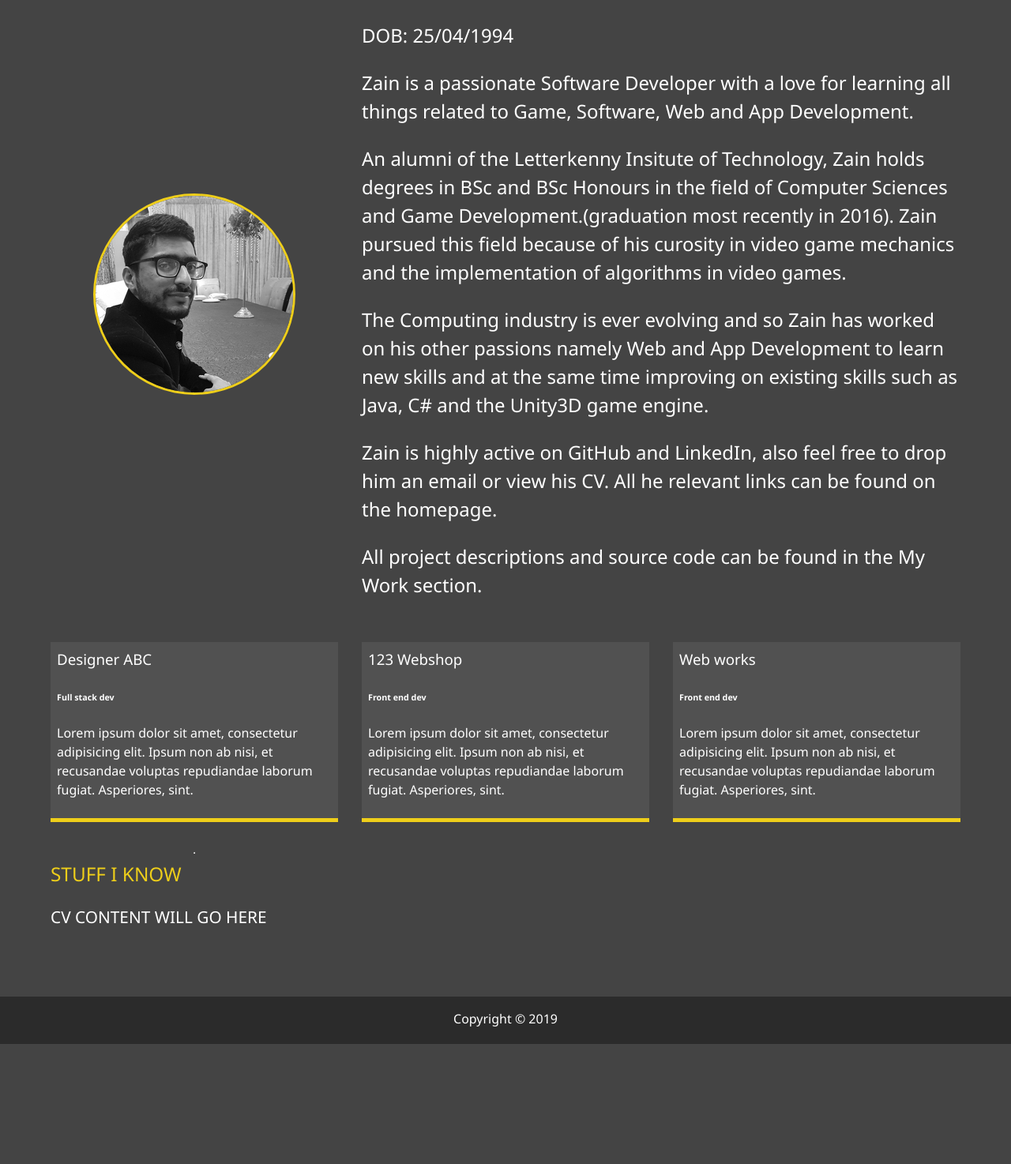
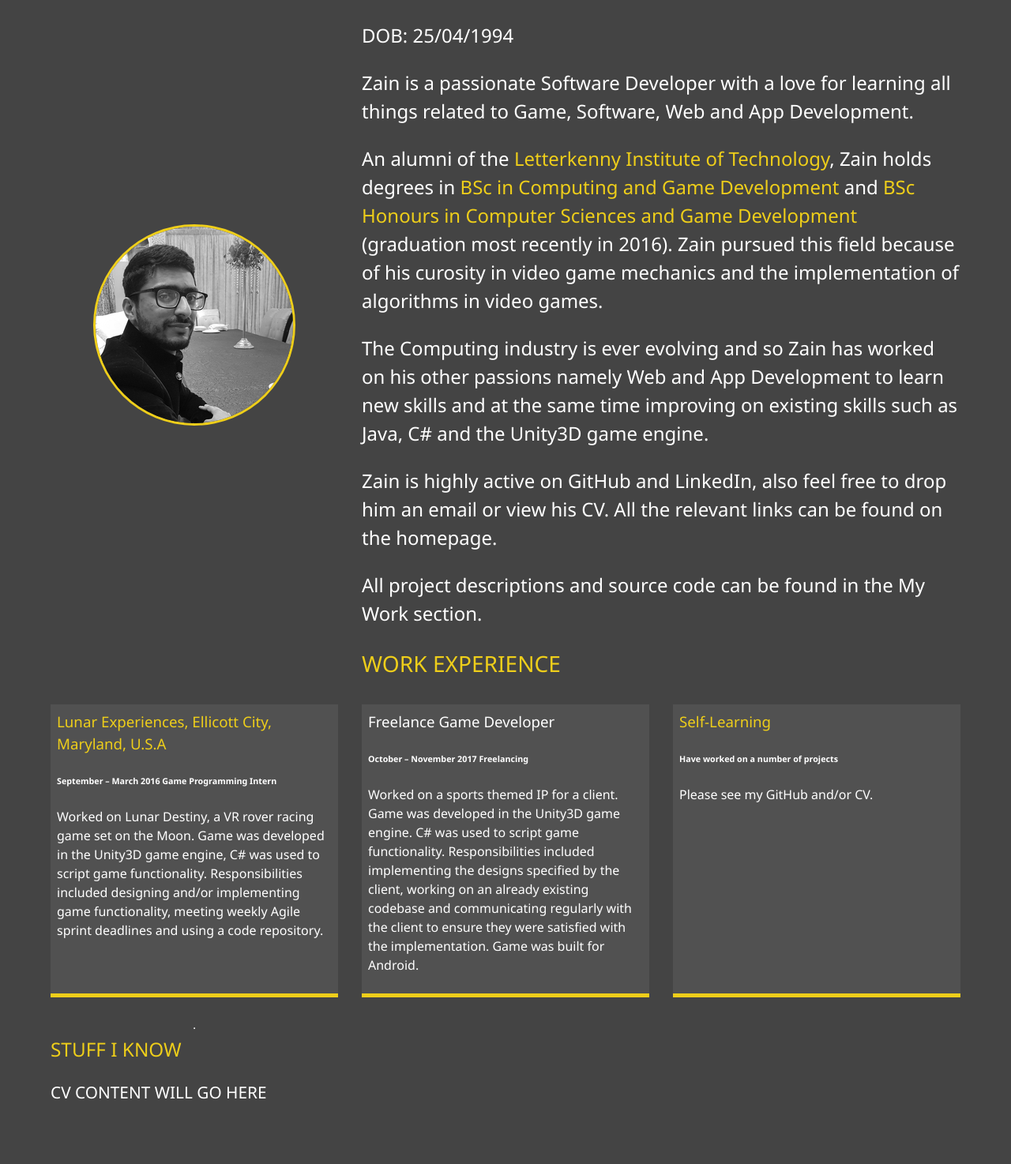
Before and after one commit to Zidan2k9/Portfolio-repo, a PHP site: page /dist/about.html in a window 1280 px wide. Shown: the part 321-1795 px from the top of the page at 79% size. Before the commit the page ends 1643 px from the top, so only its background shows below. Run offline with PHP 8.4, Linux system fonts and the light colour scheme; style sheets or scripts are compiled from the project's sources; some libraries are stand-ins or nearby versions.

Commit message:
Added content to the work experience section and a header

```diff
--- a/dist/about.html
+++ b/dist/about.html
@@ -59,29 +59,33 @@
         <h3 class="text-secondary">BIO</h3>
         <p>DOB: 25/04/1994</p>
         <p>Zain is a passionate Software Developer with a love for learning all things related to Game, Software, Web and App Development.</p>
-        <p>An alumni of the Letterkenny Insitute of Technology, Zain holds degrees in BSc and BSc Honours in the field of Computer Sciences and Game Development.(graduation most recently in 2016). Zain pursued this field because of his curosity in
+        <p>An alumni of the <a href="https://www.lyit.ie/"><span class="text-secondary">Letterkenny Institute of Technology</span></a>, Zain holds degrees in <a href="https://www.lyit.ie/CourseDetails/D202/LY_KGAME_D/ComputerGamesDevelopment"><span class="text-secondary">BSc in Computing and Game Development</span></a> and <a href="https://www.lyit.ie/CourseDetails/D202/LY_KGAME_B/ComputerGamesDevelopment"><span class="text-secondary">BSc Honours in Computer Sciences and Game Development</span></a> (graduation most recently in 2016). Zain pursued this field because of his curosity in
           video game mechanics and the implementation of algorithms in video games.</p>
         <p>The Computing industry is ever evolving and so Zain has worked on his other passions namely Web and App Development to learn new skills and at the same time improving on existing skills such as Java, C# and the Unity3D game engine.</p>
-        <p>Zain is highly active on GitHub and LinkedIn, also feel free to drop him an email or view his CV. All he relevant links can be found on the homepage.</p>
+        <p>Zain is highly active on GitHub and LinkedIn, also feel free to drop him an email or view his CV. All the relevant links can be found on the homepage.</p>
         <p>All project descriptions and source code can be found in the My Work section.</p>
+
+        <div class="work-ex">
+          <h3 class="text-secondary">WORK EXPERIENCE</h3>
+        </div>
       </div>
 
       <div class="job job-1">
-        <h3>Designer ABC</h3>
-        <h6>Full stack dev</h6>
-        <p>Lorem ipsum dolor sit amet, consectetur adipisicing elit. Ipsum non ab nisi, et recusandae voluptas repudiandae laborum fugiat. Asperiores, sint.</p>
+        <h3><a href="https://gust.com/companies/lunar-experiences"><span class="text-secondary">Lunar Experiences, Ellicott City, Maryland, U.S.A</span></a></h3>
+        <h6>September – March 2016 Game Programming Intern</h6>
+        <p>Worked on Lunar Destiny, a VR rover racing game set on the Moon. Game was developed in the Unity3D game engine, C# was used to script game functionality. Responsibilities included designing and/or implementing game functionality, meeting weekly Agile sprint deadlines and using a code repository.</p>
       </div>
 
       <div class="job job-2">
-        <h3>123 Webshop</h3>
-        <h6>Front end dev</h6>
-        <p>Lorem ipsum dolor sit amet, consectetur adipisicing elit. Ipsum non ab nisi, et recusandae voluptas repudiandae laborum fugiat. Asperiores, sint.</p>
+        <h3>Freelance Game Developer</h3>
+        <h6>October – November 2017 Freelancing</h6>
+        <p>Worked on a sports themed IP for a client. Game was developed in the Unity3D game engine. C# was used to script game functionality. Responsibilities included implementing the designs specified by the client, working on an already existing codebase and communicating regularly with the client to ensure they were satisfied with the implementation. Game was built for Android.</p>
       </div>
 
       <div class="job job-3">
-        <h3>Web works</h3>
-        <h6>Front end dev</h6>
-        <p>Lorem ipsum dolor sit amet, consectetur adipisicing elit. Ipsum non ab nisi, et recusandae voluptas repudiandae laborum fugiat. Asperiores, sint.</p>
+        <h3><a href="https://github.com/Zidan2k9"><span class="text-secondary">Self-Learning</span></a></h3>
+        <h6>Have worked on a number of projects</h6>
+        <p>Please see my GitHub and/or CV.</p>
       </div>
 
       <hr>
--- a/scss/main.scss
+++ b/scss/main.scss
@@ -95,6 +95,10 @@ main{
   .bio{
     grid-area: bio;
     font-size: 1.5rem;
+  }
+
+  .work-ex{
+
   }
 
   .job-1{
```
